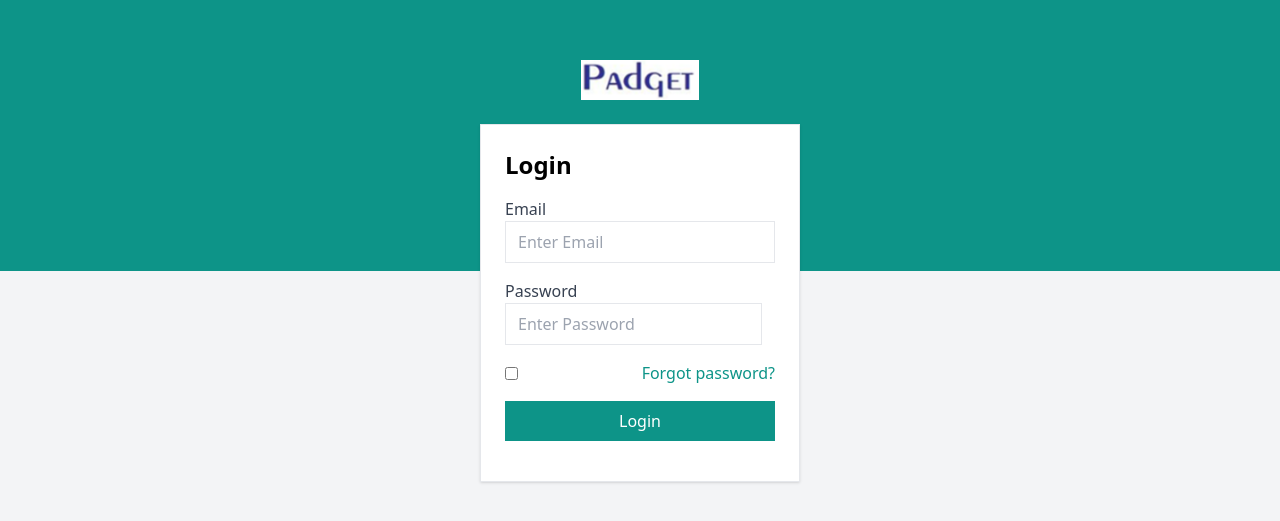
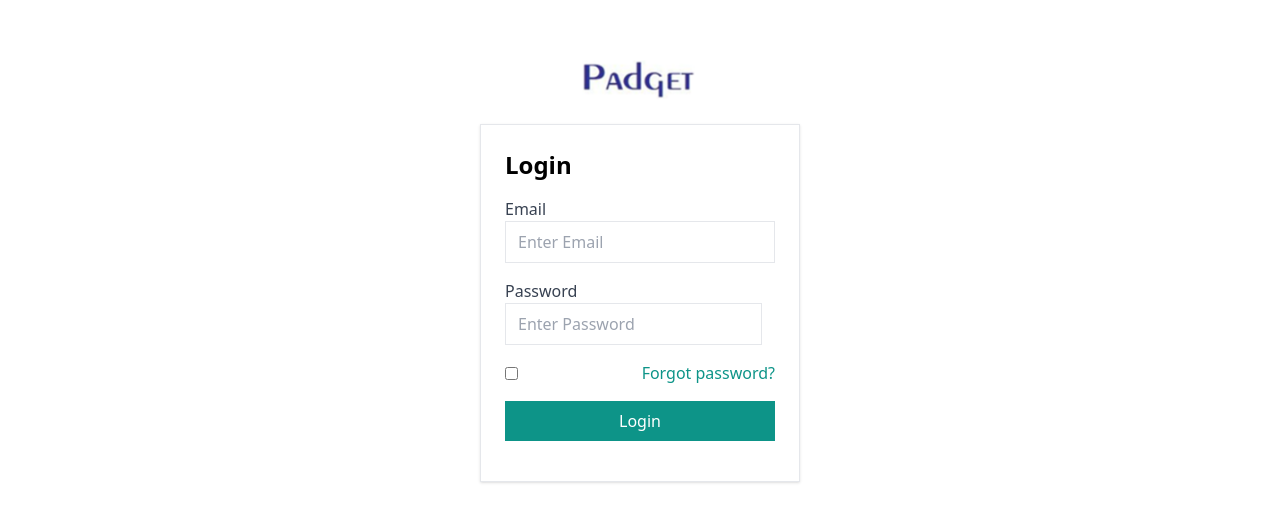
Before and after one commit to immahesh111/padget_fatp_checksheet, a React (Vite) app: page /login in a window 1280 px wide. Shown: the part 129-650 px from the top of the page. Built offline with nearby package versions, Linux system fonts and the light colour scheme; a web font is replaced by a local one.

Commit message:
login color

```diff
--- a/src/pages/Login.jsx
+++ b/src/pages/Login.jsx
@@ -40,7 +40,7 @@ const Login = () => {
 
   return (
     <div
-    className='flex flex-col items-center h-screen justify-center bg-gradient-to-b from-teal-600 from-50% to-gray-100 to-50% space-y-6'>
+    className='flex flex-col items-center h-screen justify-center bg-gradient-to-b from-white-600 from-50% to-gray-100 to-50% space-y-6'>
         {/*<h2 className='font-Doto text-5xl text-white'>Check Sheet Digitalization</h2>*/}
         <img src={logo} alt="CheckSheets Logo" className='h-10' />
         <div className='border shadow p-6 w-80 bg-white'>
```
